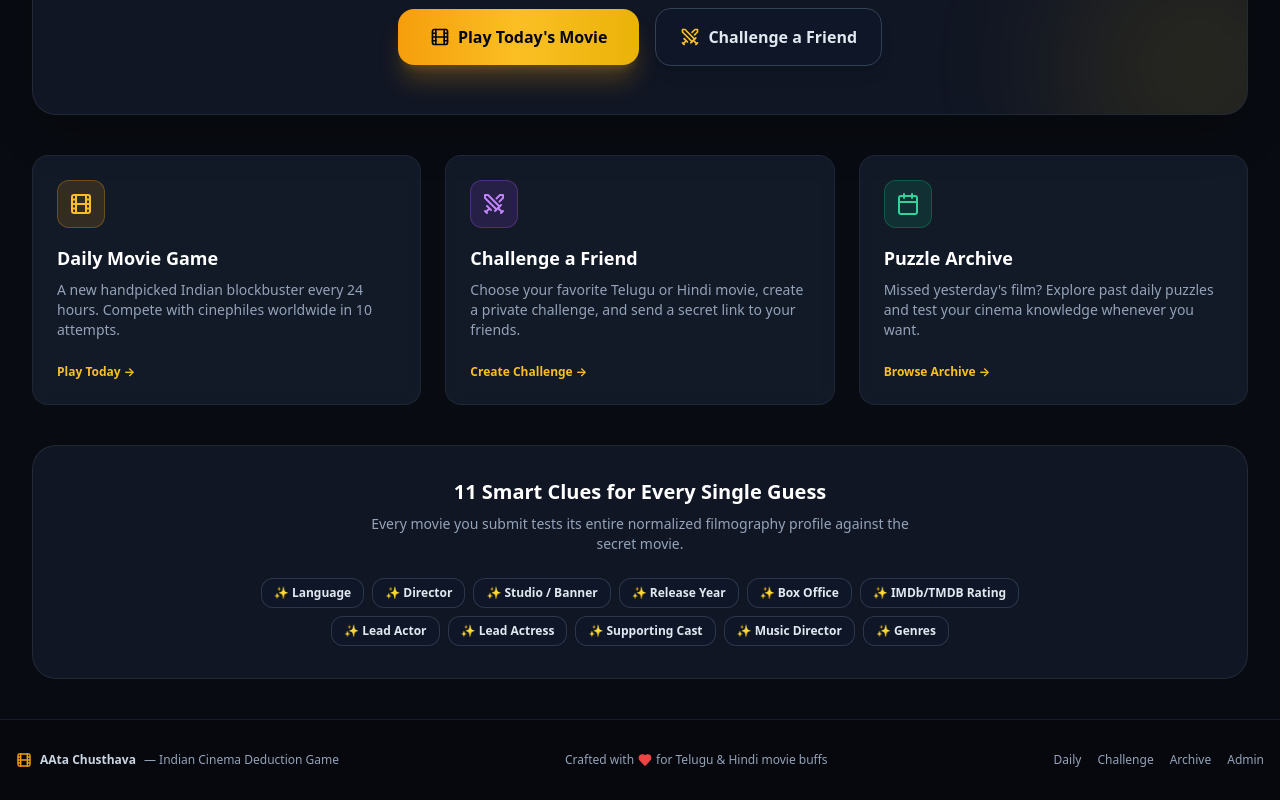
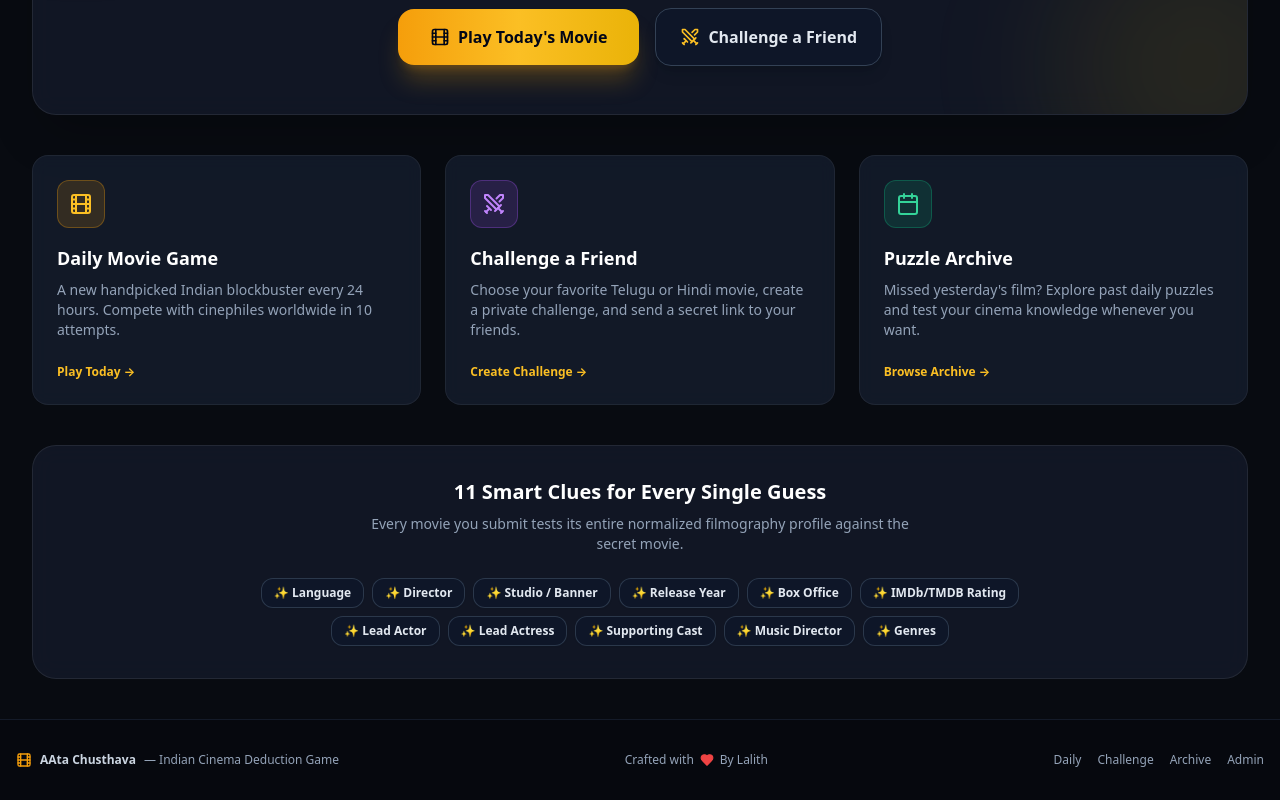
Before and after one commit to Lalith2007/AAta-Chusthava, a Next.js app: page / in a window 1280 px wide. Shown: the part 409-1209 px from the top of the page. Built offline with nearby package versions, Linux system fonts and the light colour scheme.

Commit message:
fix: update footer attribution to Crafted with ❤️ By Lalith

```diff
--- a/src/components/shared/Footer.tsx
+++ b/src/components/shared/Footer.tsx
@@ -12,10 +12,10 @@ export default function Footer() {
           <span>— Indian Cinema Deduction Game</span>
         </div>
 
-        <div className="flex items-center space-x-1 text-slate-400">
+        <div className="flex items-center space-x-1.5 text-slate-400">
           <span>Crafted with</span>
-          <Heart className="w-3.5 h-3.5 text-red-500 fill-red-500" />
-          <span>for Telugu & Hindi movie buffs</span>
+          <Heart className="w-3.5 h-3.5 text-red-500 fill-red-500 inline-block" />
+          <span>By Lalith</span>
         </div>
 
         <div className="flex items-center space-x-4 text-slate-400">
```
